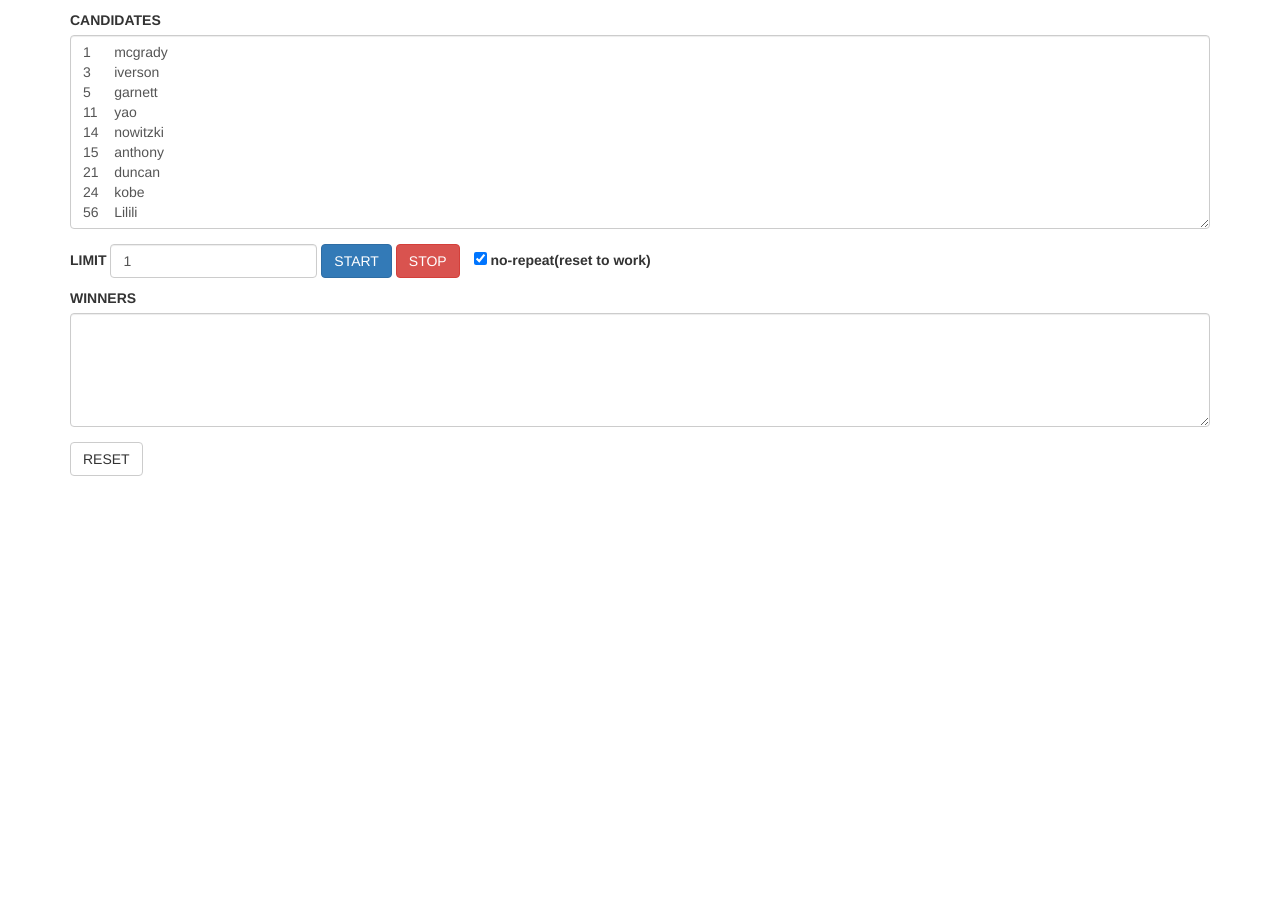
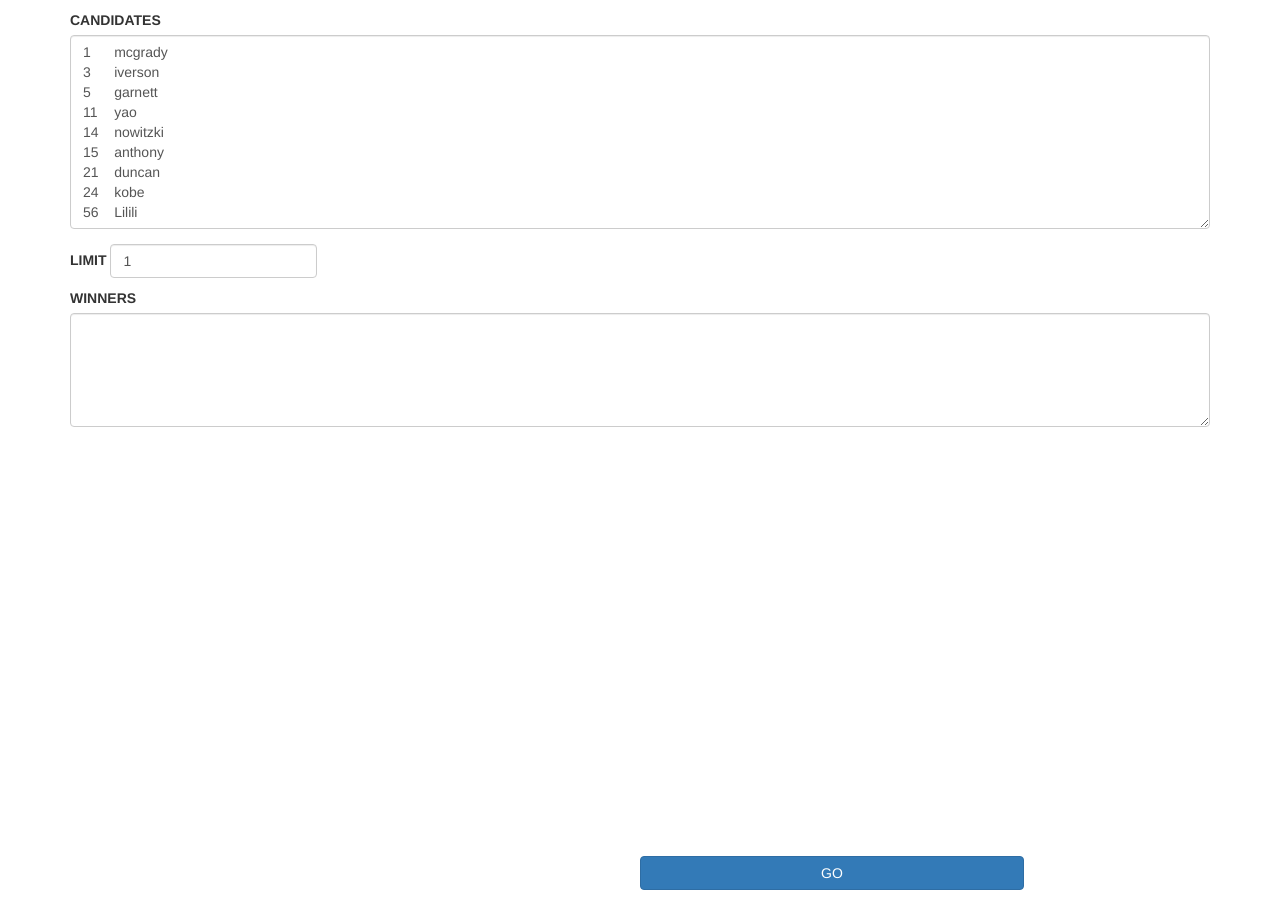
Before and after one commit to he110jian/he110jian.github.io, a Jekyll site: the page others/lottery.html, which Jekyll copies as it is, in a window 1280 px wide. Built offline with Jekyll 4.4.1, drawn with Linux system fonts in a browser that asks for light colours; nearby versions of some CDN libraries.

Commit message:
2021年2月24日13:53:25

```diff
--- a/others/lottery.html
+++ b/others/lottery.html
@@ -31,27 +31,31 @@
                             <label for="ct">LIMIT</label>
                             <input id="cont" type="text" class="form-control" id="ct" value="1">
                         </div>
-                        <button type="button" id="btn" class="btn btn-primary">START</button>
-                        <button type="button" id="btn-stop" class="btn btn-danger">STOP</button>
+                        <button style="position:absolute;left:50%;bottom:10px;width:30%" type="button" id="btn" class="btn btn-large btn-block btn-primary">GO</button>
+                        <!--<button type="button" id="btn-stop" class="btn btn-danger">STOP</button>
                         <label><input style="margin-left:10px" type="checkbox" name="rd" value="1" checked="checked">
-                        <span> no-repeat(reset to work)</span></label>
+                        <span> no-repeat</span></label>-->
                     </form>
                     <div class="form-group">
                         <label for="name">WINNERS</label>
                         <textarea id="finals" class="form-control" rows="5"></textarea>
                     </div>
-                    <button type="button" id="btn-rm" class="btn btn-default">RESET</button>
+                    <!--<button type="button" id="btn-rm" class="btn btn-default">RESET</button>
+                    -->
                     <div id="results" style="margin-top:10px"></div>
 
         </div>
 
 </body>
 <script type="text/javascript">
-
+    var running = false;
     var stop_loop = false;
-    var repeat_allowed = "1";
+    //var repeat_allowed = "1";
     var can_list = []
-
+    $("#results").empty();
+    var candidates = $("#candidates").val();
+    console.log(stop_loop);
+    can_list = candidates.split("\n");
 
     function getRandomArrayElements(arr, count) {
         var shuffled = arr.slice(0), i = arr.length, min = i - count, temp, index;
@@ -84,7 +88,7 @@
             $("#cont").removeAttr("style","");
             $("#results").children(":first").attr("style","color:gray")
             $("#results").prepend("<p>" + winners.join(" | ") + "</p>")
-            if(repeat_allowed=="1"){
+            if($("input[name='rd']:checked").val()=="1"){
                 console.log("update can_list");
                 can_list=$(can_list).not(winners).toArray();
                 console.log(can_list);
@@ -99,20 +103,26 @@
         var candidates = $("#candidates").val();
         console.log(stop_loop);
         can_list = candidates.split("\n");
-        repeat_allowed=$("input[name='rd']:checked").val();
-        console.log(repeat_allowed);
+        //repeat_allowed=$("input[name='rd']:checked").val();
+        //console.log(repeat_allowed);
     });
 
     $("#btn").click(function(event){
+        if(running){
+            stop_loop = true;
+            console.log("end")
+            $("#btn").attr("class", "btn btn-large btn-block btn-primary").text("GO");
+        } else{
             console.log("start")
             stop_loop=false;
-
+            $("#btn").attr("class", "btn btn-large btn-block btn-danger").text("STOP");
             var limit = $("#cont").val();
             if(limit>can_list.length){
                 limit=can_list.length
             }
             getWinners(limit);
-
+        }
+        running=!running
     });
 
     $("#btn-stop").click(function(event){
```
Lines whose indentation alone changed are shown as unchanged.
